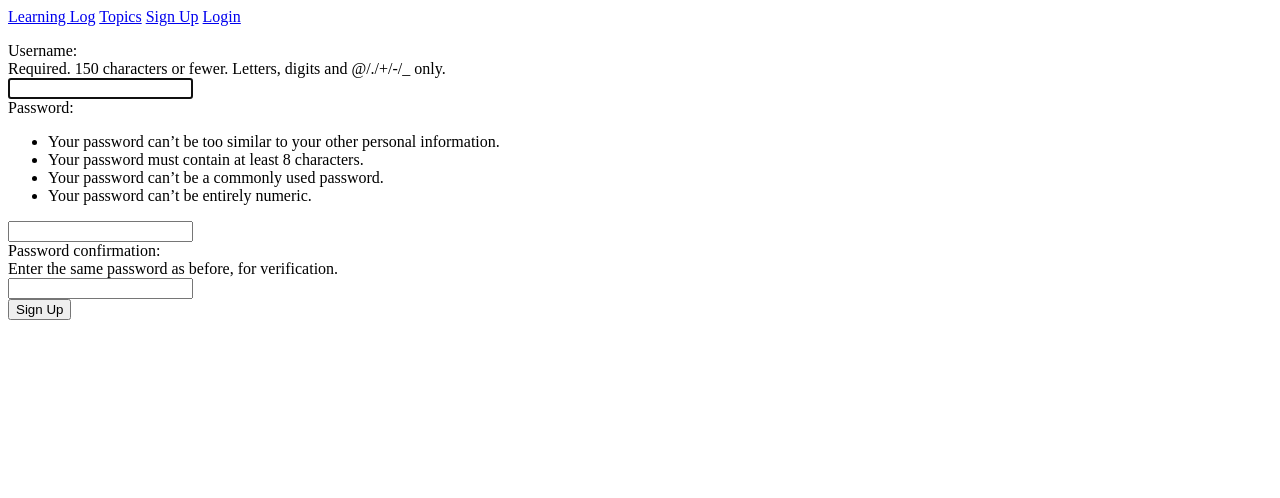
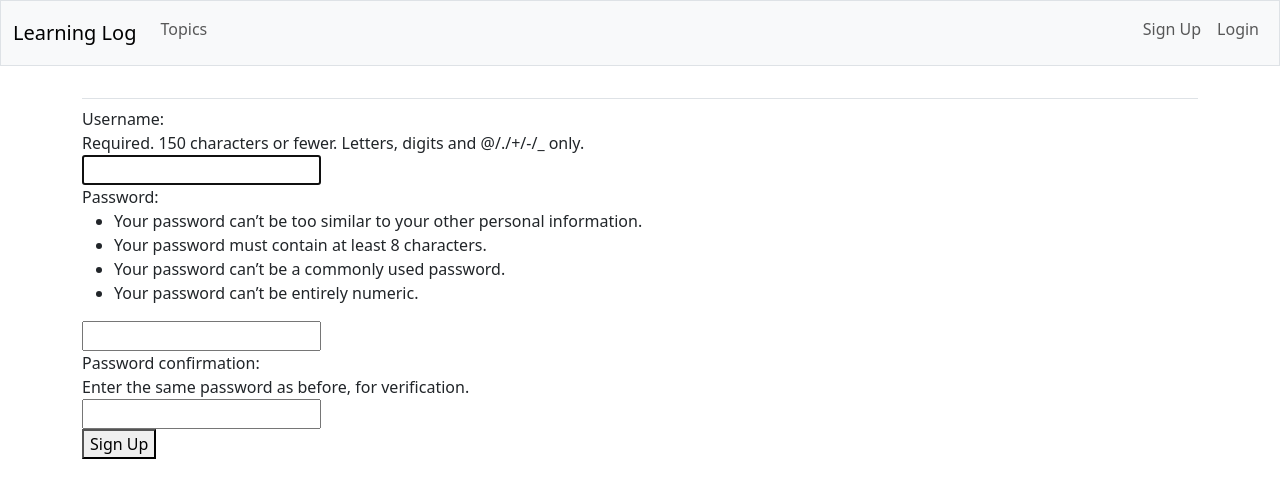
Before and after one commit to ikari2k/learning_log, a Django app: page /accounts/register/ in a window 1280 px wide. Shown: the top 498 px of the page. Run offline with Django 5.2, Linux system fonts and the light colour scheme; some libraries are stand-ins or nearby versions.

Commit message:
add style to base template

```diff
--- a/learning_logs/templates/learning_logs/base.html
+++ b/learning_logs/templates/learning_logs/base.html
@@ -1,21 +1,61 @@
-<p>
-    <a href="{% url "learning_logs:index" %}">Learning Log</a>
-    <a href="{% url "learning_logs:topics" %}">Topics</a>
+<!DOCTYPE html>
+<html lang="en">
+<head>
+    <meta charset="utf-8">
+    <meta name="viewport" content="width=device-width, initial-scale=1">
+    <title>Learning Log</title>
+
+    {% load django_bootstrap5 %}
+    {% bootstrap_css %}
+    {% bootstrap_javascript %}
+
+</head>
+<body>
+
+    <nav class="navbar navbar-expand-md navbar-light bg-light mb-4 border">
+        <div class="container-fluid">
+            <a class="navbar-brand" href="{% url "learning_logs:index" %}">Learning Log</a>
+            <button class="navbar-toggler" type="button" data-bs-toggle="collapse" data-bs-target="#navbarCollapse" aria-controls="navbarCollapse" aria-expanded="false" aria-label="Toggle navigation">
+                <span class="navbar-toggler-icon"></span>
+            </button>
+
+            <div class="collapse navbar-collapse" id="navbarCollapse">
+                <ul class="navbar-nav me-auto mb-2 mb-mb-0">
+                    <li class="nav-item">
+                        <a class="nav-link" href="{% url "learning_logs:topics" %}">Topics</a>
+                    </li>
+                </ul>
+                <!--Links related to a user account-->
+                <ul class="navbar-nav ms-auto mb-2 mb-mb-0">
                     {% if user.is_authenticated %}
-        Witaj, {{ user.username}}.
-        <a href="{% url "accounts:logout" %}">Logout</a>
+                    <li class="nav-item">
+                        <span class="navbar-text me-2">Witaj, {{ user.username}}.</span>
+                    </li>
                     {% else %}
-        <a href="{% url "accounts:register" %}">Sign Up</a>
-        <a href="{% url "accounts:login" %}">Login</a>
+                    <li class="nav-item">
+                        <a class="nav-link" href="{% url "accounts:register" %}">Sign Up</a>
+                    </li>
+                    <li>
+                        <a class="nav-link" href="{% url "accounts:login" %}">Login</a>
+                    </li>
                     {% endif %}
-</p>
-
-{% block content %}{% endblock content %}
-
+                </ul>
                 {% if user.is_authenticated %}
-    <hr />
                 <form action="{% url "accounts:logout" %}" method='post'>
                     {% csrf_token %}
-        <button name='submit'>Logout</button>
+                    <button name='submit' class="btn btn-outline-secondary btn-sm">Logout</button>
                 </form>
                 {% endif %}
+            </div>
+        </div>
+    </nav>
+    <main class="container">
+        <div class="pb-2 mb-2 border-bottom">
+            {% block page_header %}{% endblock page_header %}
+        </div>
+        <div>
+            {% block content %}{% endblock content %}
+        </div>
+    </main>
+</body>
+</html>
--- a/ll_project/settings.py
+++ b/ll_project/settings.py
@@ -34,6 +34,8 @@ INSTALLED_APPS = [
     # My apps
     "learning_logs",
     "accounts",
+    # 3rd party apps
+    "django_bootstrap5",
     # Default apps
     "django.contrib.admin",
     "django.contrib.auth",
--- a/pyproject.toml
+++ b/pyproject.toml
@@ -8,6 +8,7 @@ readme = "README.md"
 [tool.poetry.dependencies]
 python = "^3.11"
 django = "^5.0.3"
+django-bootstrap5 = "^23.4"
 
 
 [build-system]
```
Also changed, not shown: 1 other file. Lines whose indentation alone changed are shown as unchanged.
